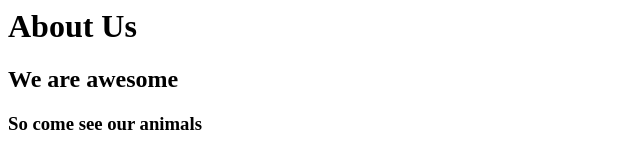
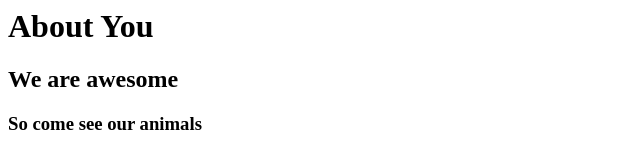
Before and after one commit to mykebates/Zoo, a plain HTML site: page About/index.html in a window 1280 px wide. Shown: the full height of the page, 0-640 px from the left. Drawn offline with Linux system fonts and the light colour scheme.

Commit message:
About you

```diff
--- a/About/index.html
+++ b/About/index.html
@@ -1,3 +1,3 @@
-<h1>About Us</h1>
+<h1>About You</h1>
 <h2>We are awesome</h2>
 <h3>So come see our animals</h3>
```
